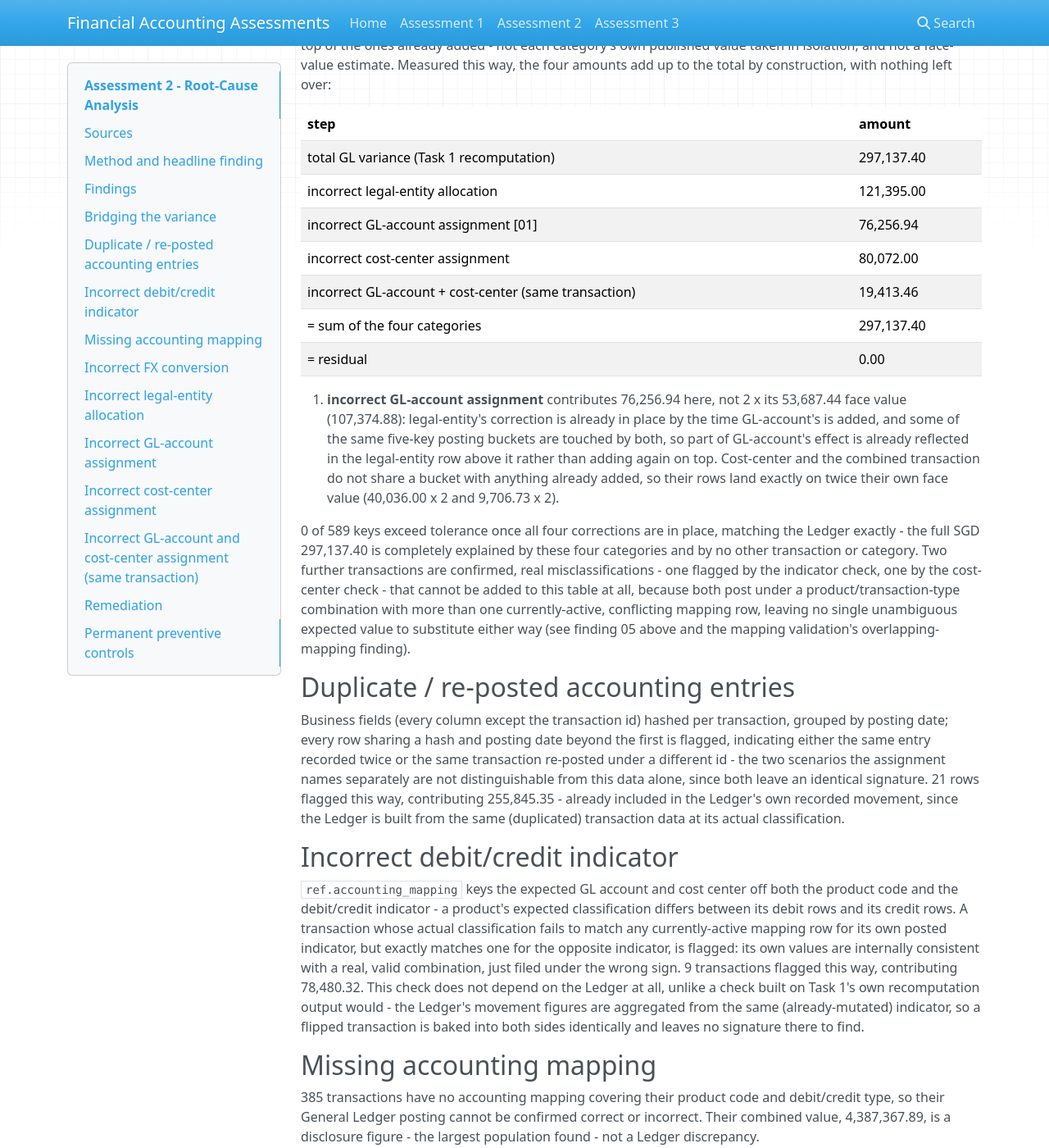
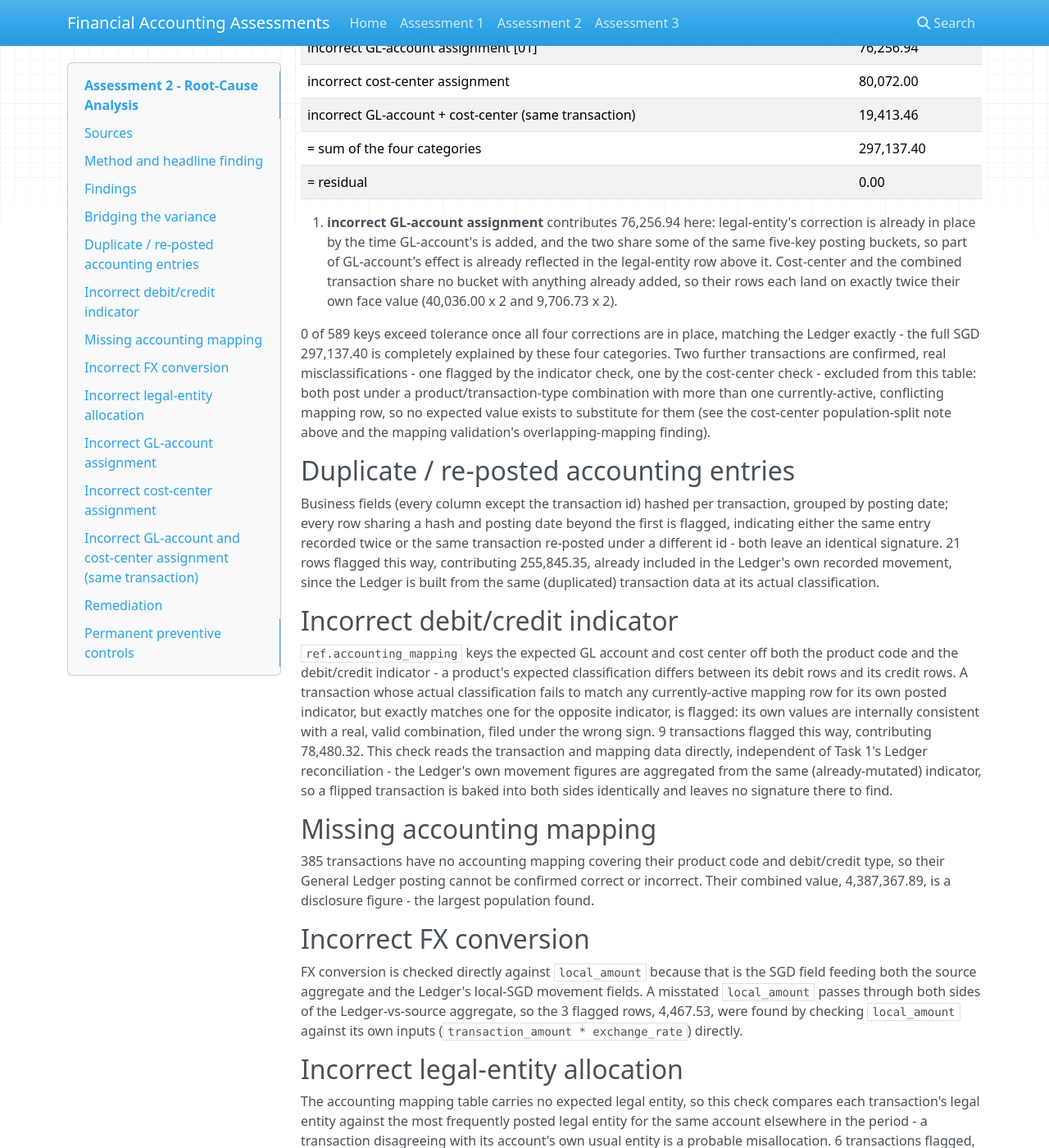
Before and after one commit to yayfalafels/de-financial-accounting-demo, an MkDocs documentation site: the page built from results/assessment-2/assessment-2-root-cause-analysis.md, in a window 1280 px wide and 1400 px high, scrolled down 2139 px. Shown: the whole window at 82% size. Built offline with MkDocs 1.6.1, drawn with Linux system fonts in a browser that asks for light colours; nearby versions of some CDN libraries; some of the changed text lies outside the part shown.

Commit message:
dev: [020] as02 root-cause/reconciliation-results - drop comparative phrasing
Removed "X rather than Y" / "unlike Z" / "not X but Y" style contrastive
language throughout both deliverables, stating each point affirmatively
instead of by contrast with an alternative that was never taken. No
numbers or findings changed; wording only. Also fixed two stale
footnote cross-references left over from the earlier Findings-table
split (both now point to the cost-center population-split note by
description instead of a footnote number).

Co-Authored-By: Claude Sonnet 5 <noreply@anthropic.com>

```diff
--- a/results/assessment-2/assessment-2-root-cause-analysis.md
+++ b/results/assessment-2/assessment-2-root-cause-analysis.md
@@ -12,13 +12,13 @@ See [overview](assessment-2-overview.md) for the scenario, table shapes, and the
 
 ## Method and headline finding
 
-Each of the categories the scenario names is checked independently rather than searched for transaction by transaction. Task 1's expected-classification recomputation found SGD 297,137.40 in Ledger-vs-transaction movement variance. Three classification dimensions - legal-entity allocation, GL-account assignment, and cost-center assignment - are exactly the fields Task 1's recomputation substitutes an expected value for, so they are the candidates that can explain it: a misposted transaction is missing from its correct bucket and present in its wrong one, so its value counts twice toward the variance.
+Each of the categories the scenario names is checked independently. Task 1's expected-classification recomputation found SGD 297,137.40 in Ledger-vs-transaction movement variance. Three classification dimensions - legal-entity allocation, GL-account assignment, and cost-center assignment - are exactly the fields Task 1's recomputation substitutes an expected value for, so they are the candidates that explain it: a misposted transaction's value is missing from its correct bucket and present in its wrong one, counting twice toward the variance.
 
 ## Findings
 
 ### Categories that explain the Ledger movement variance
 
-These four are the only categories Task 1's recomputation substitutes an expected value for, so they are the only ones capable of moving - and, together, the only ones needed to fully explain - the SGD 297,137.40 Ledger-vs-source movement variance. [Bridging the variance](#bridging-the-variance) below shows exactly how these four add up to that figure.
+These four categories are the ones Task 1's recomputation substitutes an expected value for; together they explain the full SGD 297,137.40 Ledger-vs-source movement variance. [Bridging the variance](#bridging-the-variance) below shows how they add up to that figure.
 
 | category                              | rows / keys | value                  |
 | -------------------------------------- | ----------- | ------------------------ |
@@ -27,11 +27,11 @@ These four are the only categories Task 1's recomputation substitutes an expecte
 | incorrect cost-center assignment       | 3 [01]      | 40,036.00 [01]            |
 | incorrect GL-account + cost-center [01] | 1          | 9,706.73 [01]             |
 
-01. **cost-center population split** - one transaction the mapping validation also flags as `GL_MISMATCH` posts to a sentinel account/cost-center pair wrong on both fields at once, reported on its own row so no dollar is counted under two headings. A further, genuinely cost-center-mismatched transaction is excluded from every row above: its product/transaction-type combination carries two currently-active, conflicting mapping rows (see mapping validation's overlapping-mapping finding), so Task 1's recomputation has no single unambiguous expected value to substitute for it and it cannot move the movement variance either way - it remains a real classification error, just not one this particular reconciliation can bridge to.
+01. **cost-center population split** - one transaction the mapping validation also flags as `GL_MISMATCH` posts to a sentinel account/cost-center pair wrong on both fields at once, reported on its own row. A further, genuinely cost-center-mismatched transaction is excluded from every row above: its product/transaction-type combination carries two currently-active, conflicting mapping rows (see mapping validation's overlapping-mapping finding), so Task 1's recomputation has no expected value to substitute for it. It remains a real classification error outside this reconciliation's reach.
 
-### Other findings - not reflected in the Ledger movement variance
+### Other findings
 
-Each of these is a real, independently-verified finding, but **none of them changes Task 1's Ledger-vs-source movement figure at all** - see the note for each for why. Their dollar values are not on the same basis as the 297,137.40 above and do not net against it in any way; `missing accounting mapping`'s 4,387,367.89 in particular is a disclosure total (the combined value of transactions with nothing to check them against), not a variance, and dwarfs the Ledger variance in scale precisely because it is a different kind of number.
+Each of these is a real, independently-verified finding on its own basis - see the note for each. `missing accounting mapping`'s 4,387,367.89 in particular is a disclosure total: the combined value of transactions with nothing to check them against.
 
 | category                              | rows / keys | value                  |
 | -------------------------------------- | ----------- | ------------------------ |
@@ -41,14 +41,14 @@ Each of these is a real, independently-verified finding, but **none of them chan
 | missing accounting mapping             | 385         | 4,387,367.89 [02][04]     |
 | posted one accounting day late         | 12 / 0 [05] | -                         |
 
-02. **duplicate entries, indicator, FX conversion, missing accounting mapping** - real, individually-verified findings, but none of them is a classification category Task 1's recomputation substitutes for, so none is expected to explain the movement variance (see the per-category notes below for why).
-03. **indicator** - `ref.accounting_mapping` keys the expected GL account and cost center off *both* the product code and the debit/credit indicator, so a transaction carrying the wrong indicator often becomes an exact match for a *different*, valid mapping row under the opposite indicator: not some field being wrong, but every field being right, filed under the wrong sign. 9 transactions flagged this way. This is independent of Task 1's Ledger reconciliation - it reads the transaction and mapping data directly - so it isn't affected by that reconciliation's own finding that a flipped indicator is pass-through to the Ledger's movement figures.
-04. **missing accounting mapping** - an audit-confidence gap, not a Ledger variance: these transactions keep their actual classification in Task 1's recomputation (no expected value to substitute), so they cannot contribute to the variance found.
-05. **late posting** - 12 transactions post exactly one calendar day after their transaction date; 0 confirmed against the prior day's own movement shortfall - the Ledger is built from each transaction's own (possibly late) posting date, so the Ledger and the recomputation already agree on where a late-posted transaction lands.
+02. **duplicate entries, indicator, FX conversion, missing accounting mapping** - independently-verified findings outside the three classification categories Task 1's recomputation substitutes for (see the per-category notes below).
+03. **indicator** - `ref.accounting_mapping` keys the expected GL account and cost center off *both* the product code and the debit/credit indicator, so a transaction carrying the wrong indicator often becomes an exact match for a *different*, valid mapping row under the opposite indicator - every field correct, filed under the wrong sign. 9 transactions flagged this way. This check reads the transaction and mapping data directly, independent of Task 1's Ledger reconciliation.
+04. **missing accounting mapping** - an audit-confidence gap: these transactions keep their actual classification in Task 1's recomputation, since no expected value exists to substitute.
+05. **late posting** - 12 transactions post exactly one calendar day after their transaction date; the Ledger is built from each transaction's own (possibly late) posting date, so the Ledger and the recomputation already agree on where a late-posted transaction lands.
 
 ## Bridging the variance
 
-Task 1's expected-classification recomputation substitutes a different value for exactly 16 transactions across three classification dimensions - legal-entity, GL-account, and cost-center (one transaction wrong on both fields at once) - every other transaction's actual and expected classification already agree, contributing identically to both the Ledger and the recomputation. The four categories are added back one at a time, in the order below, each measured as the exact increase in variance that category's own correction contributes on top of the ones already added - not each category's own published value taken in isolation, and not a face-value estimate. Measured this way, the four amounts add up to the total by construction, with nothing left over:
+Task 1's expected-classification recomputation substitutes a different value for exactly 16 transactions across three classification dimensions - legal-entity, GL-account, and cost-center (one transaction wrong on both fields at once). Every other transaction's actual and expected classification already agree, contributing identically to both the Ledger and the recomputation. The four categories are added back one at a time, in the order below, each measured as the exact increase in variance that category's own correction contributes on top of the ones already added. The four amounts add up to the total by construction:
 
 | step                                                | amount        |
 | ------------------------------------------------------ | --------------- |
@@ -60,21 +60,21 @@ Task 1's expected-classification recomputation substitutes a different value for
 | = sum of the four categories                             | 297,137.40        |
 | = residual                                              | 0.00              |
 
-01. **incorrect GL-account assignment** contributes 76,256.94 here, not 2 x its 53,687.44 face value (107,374.88): legal-entity's correction is already in place by the time GL-account's is added, and some of the same five-key posting buckets are touched by both, so part of GL-account's effect is already reflected in the legal-entity row above it rather than adding again on top. Cost-center and the combined transaction do not share a bucket with anything already added, so their rows land exactly on twice their own face value (40,036.00 x 2 and 9,706.73 x 2).
+01. **incorrect GL-account assignment** contributes 76,256.94 here: legal-entity's correction is already in place by the time GL-account's is added, and the two share some of the same five-key posting buckets, so part of GL-account's effect is already reflected in the legal-entity row above it. Cost-center and the combined transaction share no bucket with anything already added, so their rows each land on exactly twice their own face value (40,036.00 x 2 and 9,706.73 x 2).
 
-0 of 589 keys exceed tolerance once all four corrections are in place, matching the Ledger exactly - the full SGD 297,137.40 is completely explained by these four categories and by no other transaction or category. Two further transactions are confirmed, real misclassifications - one flagged by the indicator check, one by the cost-center check - that cannot be added to this table at all, because both post under a product/transaction-type combination with more than one currently-active, conflicting mapping row, leaving no single unambiguous expected value to substitute either way (see finding 05 above and the mapping validation's overlapping-mapping finding).
+0 of 589 keys exceed tolerance once all four corrections are in place, matching the Ledger exactly - the full SGD 297,137.40 is completely explained by these four categories. Two further transactions are confirmed, real misclassifications - one flagged by the indicator check, one by the cost-center check - excluded from this table: both post under a product/transaction-type combination with more than one currently-active, conflicting mapping row, so no expected value exists to substitute for them (see the cost-center population-split note above and the mapping validation's overlapping-mapping finding).
 
 ## Duplicate / re-posted accounting entries
 
-Business fields (every column except the transaction id) hashed per transaction, grouped by posting date; every row sharing a hash and posting date beyond the first is flagged, indicating either the same entry recorded twice or the same transaction re-posted under a different id - the two scenarios the assignment names separately are not distinguishable from this data alone, since both leave an identical signature. 21 rows flagged this way, contributing 255,845.35 - already included in the Ledger's own recorded movement, since the Ledger is built from the same (duplicated) transaction data at its actual classification.
+Business fields (every column except the transaction id) hashed per transaction, grouped by posting date; every row sharing a hash and posting date beyond the first is flagged, indicating either the same entry recorded twice or the same transaction re-posted under a different id - both leave an identical signature. 21 rows flagged this way, contributing 255,845.35, already included in the Ledger's own recorded movement, since the Ledger is built from the same (duplicated) transaction data at its actual classification.
 
 ## Incorrect debit/credit indicator
 
-`ref.accounting_mapping` keys the expected GL account and cost center off both the product code and the debit/credit indicator - a product's expected classification differs between its debit rows and its credit rows. A transaction whose actual classification fails to match any currently-active mapping row for its own posted indicator, but exactly matches one for the opposite indicator, is flagged: its own values are internally consistent with a real, valid combination, just filed under the wrong sign. 9 transactions flagged this way, contributing 78,480.32. This check does not depend on the Ledger at all, unlike a check built on Task 1's own recomputation output would - the Ledger's movement figures are aggregated from the same (already-mutated) indicator, so a flipped transaction is baked into both sides identically and leaves no signature there to find.
+`ref.accounting_mapping` keys the expected GL account and cost center off both the product code and the debit/credit indicator - a product's expected classification differs between its debit rows and its credit rows. A transaction whose actual classification fails to match any currently-active mapping row for its own posted indicator, but exactly matches one for the opposite indicator, is flagged: its own values are internally consistent with a real, valid combination, filed under the wrong sign. 9 transactions flagged this way, contributing 78,480.32. This check reads the transaction and mapping data directly, independent of Task 1's Ledger reconciliation - the Ledger's own movement figures are aggregated from the same (already-mutated) indicator, so a flipped transaction is baked into both sides identically and leaves no signature there to find.
 
 ## Missing accounting mapping
 
-385 transactions have no accounting mapping covering their product code and debit/credit type, so their General Ledger posting cannot be confirmed correct or incorrect. Their combined value, 4,387,367.89, is a disclosure figure - the largest population found - not a Ledger discrepancy.
+385 transactions have no accounting mapping covering their product code and debit/credit type, so their General Ledger posting cannot be confirmed correct or incorrect. Their combined value, 4,387,367.89, is a disclosure figure - the largest population found.
 
 ## Incorrect FX conversion
 
@@ -86,15 +86,15 @@ The accounting mapping table carries no expected legal entity, so this check com
 
 ## Incorrect GL-account assignment
 
-The accounting mapping table's expected GL account is checked the same way its expected cost center is - the same effective-dated join the accounting mapping validation uses - but on the `gl_account` field specifically. 6 transactions post to a GL account that matches only an *expired* mapping row for their own product/transaction-type combination, while a currently-active row (mapped to a different account) also covers their transaction date; a seventh transaction (below) is wrong on GL account and cost center simultaneously. 6 transactions flagged, contributing 53,687.44 - the same substitution Task 1's recomputation applies for this dimension, so this category's transactions are exactly where that recomputation's GL-account variance traces to.
+The accounting mapping table's expected GL account is checked the same way its expected cost center is, on the `gl_account` field. 6 transactions post to a GL account that matches only an *expired* mapping row for their own product/transaction-type combination, while a currently-active row (mapped to a different account) also covers their transaction date; a seventh transaction (below) is wrong on GL account and cost center simultaneously. 6 transactions flagged, contributing 53,687.44 - the same substitution Task 1's recomputation applies for this dimension, so this category's transactions are exactly where that recomputation's GL-account variance traces to.
 
 ## Incorrect cost-center assignment
 
-The accounting mapping table does carry an expected cost center, so this check reuses the same effective-dated join as the accounting mapping validation, excluding transactions the indicator check above already explains (their cost center looks wrong only when checked against the wrong-indicator mapping row) and the one transaction reported separately below (wrong on both GL account and cost center). 3 distinct transactions flagged, contributing 40,036.00 - the same substitution Task 1's recomputation applies for this dimension. A fourth transaction the mapping validation also flags as cost-center-mismatched is excluded here: its product/transaction-type combination carries two currently-active, conflicting mapping rows, so no single expected cost center exists to check it against - see finding 05 above.
+The accounting mapping table carries an expected cost center, so this check reuses the same effective-dated join as the accounting mapping validation, excluding transactions the indicator check above already explains (their cost center looks wrong only when checked against the wrong-indicator mapping row) and the one transaction reported separately below (wrong on both GL account and cost center). 3 distinct transactions flagged, contributing 40,036.00 - the same substitution Task 1's recomputation applies for this dimension. A fourth transaction the mapping validation also flags as cost-center-mismatched is excluded here: its product/transaction-type combination carries two currently-active, conflicting mapping rows, so no single expected cost center exists to check it against - see the cost-center population-split note above.
 
 ## Incorrect GL-account and cost-center assignment (same transaction)
 
-One transaction posts to a sentinel GL account/cost-center pair that matches no accounting-mapping row at all under its own classification, and is wrong on both fields against the mapping row its transaction date now falls under. Reported on its own row (9,706.73) rather than under either category above, so this transaction's value is not counted twice.
+One transaction posts to a sentinel GL account/cost-center pair that matches no accounting-mapping row under its own classification, and is wrong on both fields against the mapping row its transaction date now falls under. Reported on its own row (9,706.73), so its value is counted exactly once.
 
 ## Remediation
 
@@ -105,9 +105,9 @@ One transaction posts to a sentinel GL account/cost-center pair that matches no
 
 ## Permanent preventive controls
 
-- add a control that flags a transaction whose legal entity, GL account, or cost center disagrees with its account's established pattern, for review before posting rather than after - this is the group of controls that would have prevented most of the variance found here
+- add a control that flags a transaction whose legal entity, GL account, or cost center disagrees with its account's established pattern, for review before posting - this is the group of controls that would have prevented most of the variance found here
 - add a control that blocks a posting against a mapping row that has already expired when a currently-active row exists for the same product/transaction-type combination, so a transaction can't silently carry forward a superseded GL account
-- add a control that flags a transaction whose posted classification doesn't match any valid mapping row for its own indicator but does for the opposite one, for review before posting - this is what catches a flipped debit/credit indicator without needing a dedicated normal-balance reference
+- add a control that flags a transaction whose posted classification matches a valid mapping row only under the opposite indicator, for review before posting - this is what catches a flipped debit/credit indicator without needing a dedicated normal-balance reference
 - add a mapping-coverage check that runs whenever a new product or transaction type is introduced, alerting before any transaction can post without a matching accounting-mapping row
-- add a same-batch duplicate check on the business-field hash used above, run before a batch is accepted into the Ledger feed rather than discovered afterward
-- add an FX-tolerance check against the rate in force on the transaction date at the point of posting - the standard Ledger-vs-transaction reconciliation cannot catch this on its own when the same misstated SGD amount feeds both sides, so this control needs to sit upstream of Ledger posting
+- add a same-batch duplicate check on the business-field hash used above, run before a batch is accepted into the Ledger feed
+- add an FX-tolerance check against the rate in force on the transaction date at the point of posting, upstream of Ledger posting
```
Also changed, not shown: results/assessment-2/assessment-2-reconciliation-results.md (+4 -4 lines).
